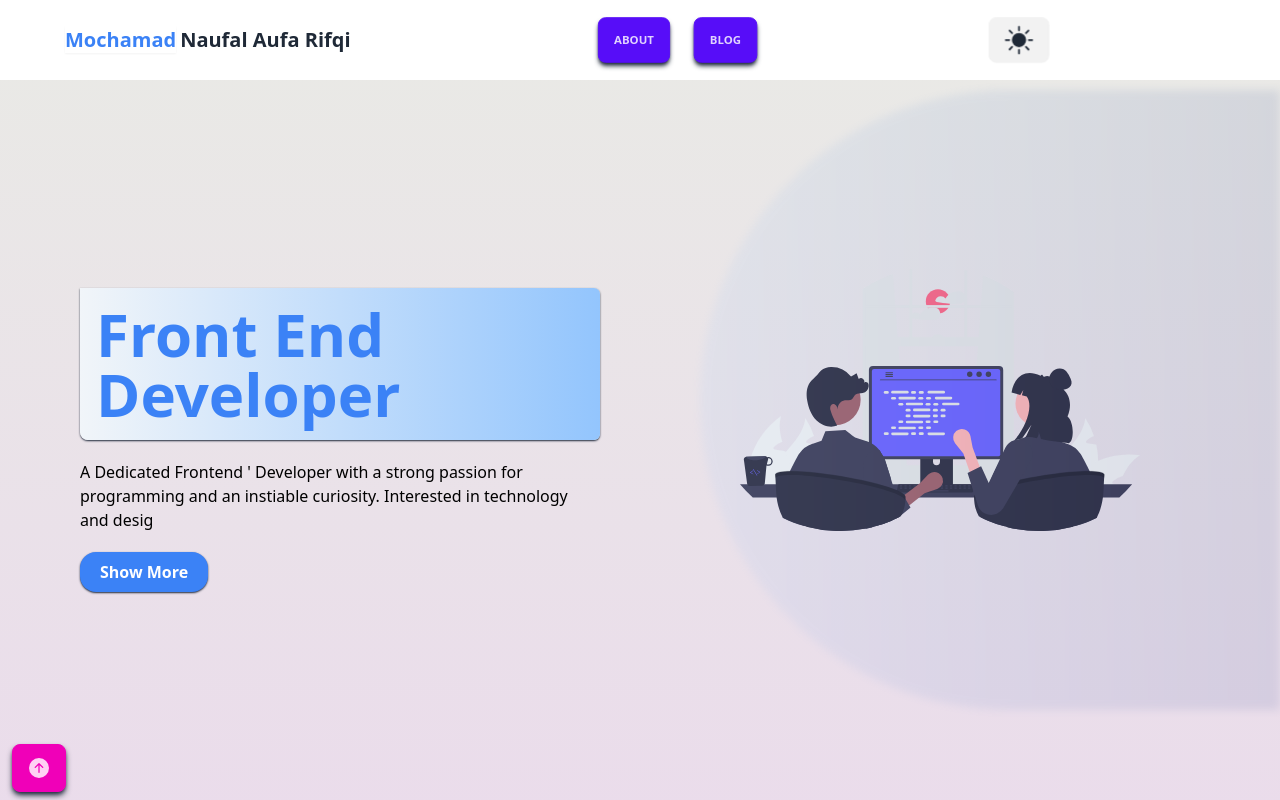
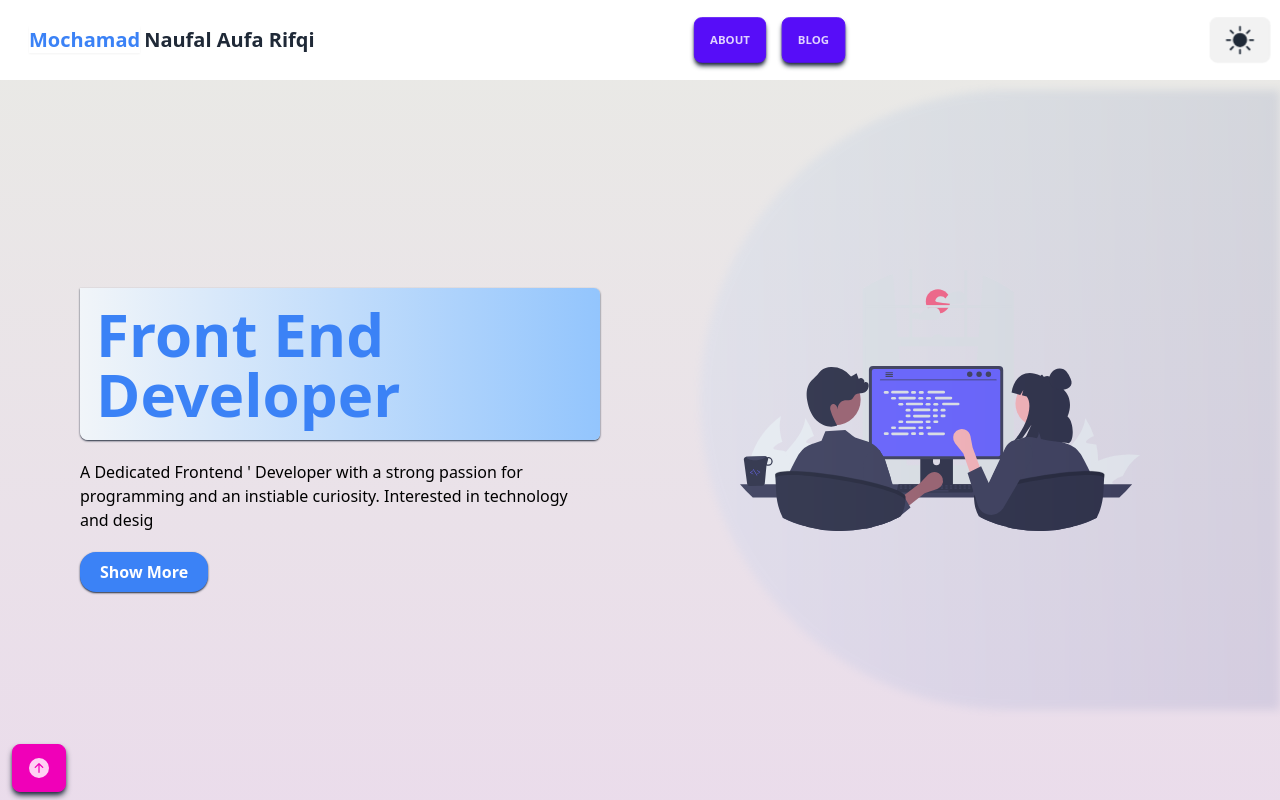
Before and after one commit to naufalaufa/ProjectTailwind, a React (Vite) app: page / in a window 1280 px wide. Shown: the top 800 px of the page. Built offline with nearby package versions, Linux system fonts and the light colour scheme.

Commit message:
clear remake

```diff
--- a/src/App.jsx
+++ b/src/App.jsx
@@ -36,7 +36,7 @@ AOS.init();
 
 const App = () => {
   return (
-    <div className="bg-black">
+    <div className="bg-black overflow-hidden">
       <RouterProvider router={router} />
     </div>
   );
--- a/src/components/Element/Contact.jsx
+++ b/src/components/Element/Contact.jsx
@@ -9,7 +9,7 @@ const Contact = ({ toggleNavbar }) => {
     <div
       data-aos="fade-up"
       data-aos-delay="200"
-      className="my-20 w-full min-w-[300px] m-auto"
+      className="my-20 w-full min-w-[300px] m-auto grid place-content-center"
       id="contact"
     >
       <div className="text-xl sm:text-4xl text-center font-bold">
--- a/src/components/Element/Footer.jsx
+++ b/src/components/Element/Footer.jsx
@@ -4,7 +4,7 @@ import { SiTiktok } from "react-icons/si";
 
 const Footer = () => {
   return (
-    <div className="grid place-items-center bg-slate-800 p-10 rounded text-white font-bold relative mt-5 w-full min-w-[300px] sm:grid sm:grid-cols-2 sm:place-items-center ">
+    <div className="grid place-items-center sm:place-content-center  place-content-center  bg-slate-800 p-10 rounded text-white font-bold relative mt-5 w-full min-w-[300px] sm:grid sm:grid-cols-2 sm:place-items-center ">
       <div>
         <h1 className="text-sm sm:text-2xl mt-5 whitespace-nowrap ">
           Mochamad Naufal Aufa Rifqi
--- a/src/components/Element/Footer2.jsx
+++ b/src/components/Element/Footer2.jsx
@@ -6,7 +6,7 @@ import { FaLocationDot } from "react-icons/fa6";
 
 const Footer2 = () => {
   return (
-    <div className="bg-blue-900 p-10 rounded w-full lg:grid md:grid md:grid-cols-4 lg:grid-cols-4 lg:place-items-start gap-28 text-center sm:text-start min-h-[200px] shadow-md shadow-slate-900">
+    <div className="bg-blue-900  p-10 rounded w-full lg:grid md:grid md:grid-cols-4 lg:grid-cols-4 lg:place-items-center gap-28 text-center sm:text-start min-h-[200px] shadow-md shadow-slate-900">
       <div className="my-5 text-center">
         <h1 className="font-bold text-white text-2xl whitespace-nowrap ">
           Naufal Aufa
--- a/src/components/Element/NabNew.jsx
+++ b/src/components/Element/NabNew.jsx
@@ -13,17 +13,17 @@ const NabNew = ({
   setHamburgetToggle,
 }) => {
   return (
-    <div className="navbar bg-white fixed grid grid-flow-col z-[999999999999] top-0 left-0 right-0  ">
-      <div className="flex-1 navbar-start lg:ml-10">
+    <div className="navbar bg-white fixed grid justify-between w-full place-items-center grid-flow-col z-[999999999999] top-0 left-0 right-0  ">
+      <div>
         <Link to="/" className="btn btn-ghost normal-case text-xs sm:text-xl">
           <p>
-            <span className="text-blue-500 mr-1 shadow-sm">Mochamad</span>Naufal
-            Aufa Rifqi
+            <span className="text-blue-500  shadow-sm mx-1">Mochamad</span>
+            Naufal Aufa Rifqi
           </p>
         </Link>
       </div>
-      <div className="navbar navbar-center max-w-max">
-        <section className="grid grid-flow-col gap-5">
+      <div className="navbar max-w-max">
+        <section className="flex gap-3">
           {DataNavLink.map((item) => {
             const { id, url, text } = item;
             return (
```
